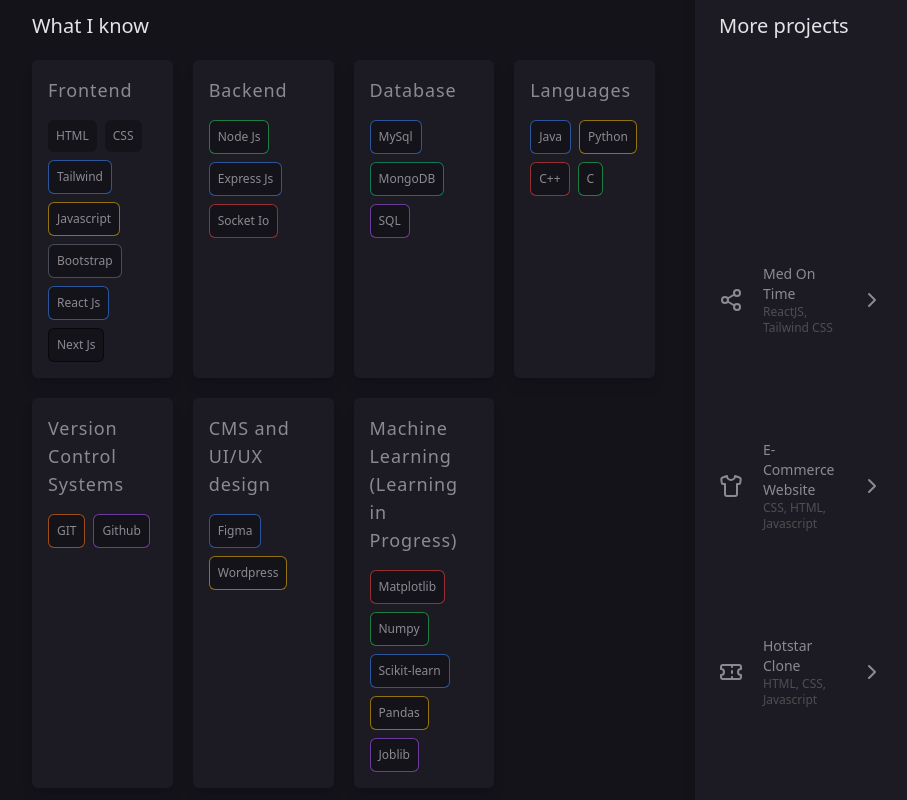
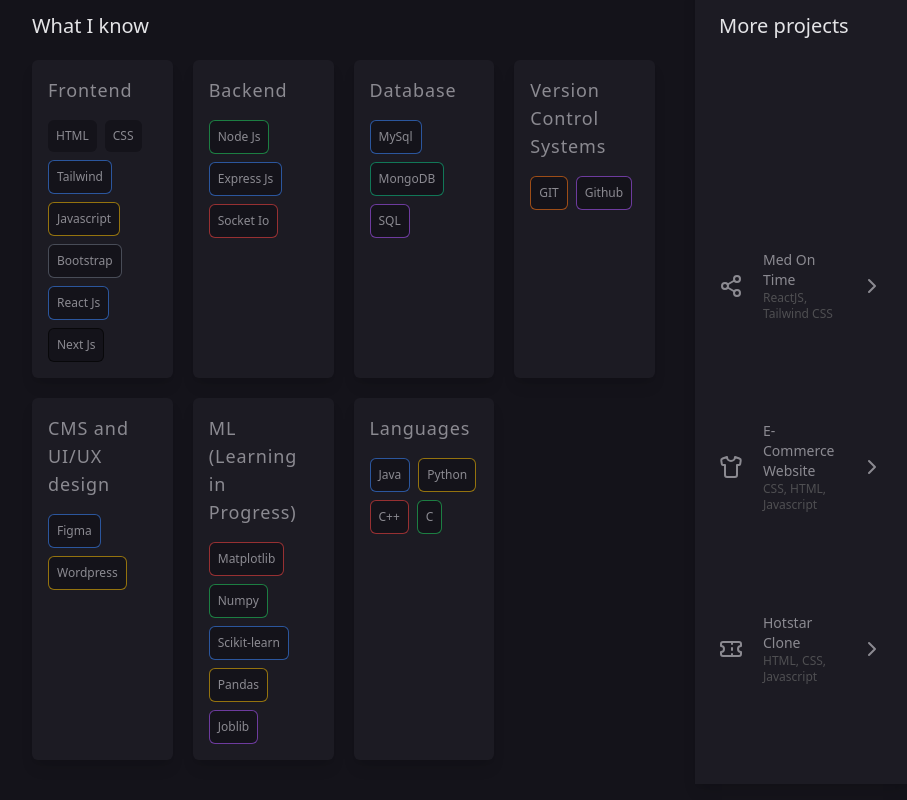
Before and after one commit to SagnikPal-7/My-Portfolio, a Next.js app: page / in a window 1280 px wide. Shown: the part 600-1400 px from the top of the page, without its empty margins (332-1239 px from the left). Built offline with nearby package versions, Linux system fonts and the light colour scheme.

Commit message:
position update tech stcks

```diff
--- a/src/components/TechStack.tsx
+++ b/src/components/TechStack.tsx
@@ -42,16 +42,6 @@
           ]}
         />
         <TechCard
-          title="Languages"
-          classaName="bg-[#e0558a]"
-          tech={[
-            "Java",
-            "Python",
-            "C++",
-            "C" /*'PostgreSQL', 'Redis', 'Elastic Search'*/,
-          ]}
-        />
-        <TechCard
           title="Version Control Systems"
           classaName="bg-[#e0558a]"
           tech={["GIT", "Github" /*'PostgreSQL', 'Redis', 'Elastic Search'*/]}
@@ -66,15 +56,24 @@
           ]}
         />
         <TechCard
-          title="Machine Learning (Learning in Progress)"
+          title="ML (Learning in Progress)"
           classaName="bg-[#e0558a]"
           tech={[
             "Matplotlib",
             "Numpy",
             "Scikit-learn",
-
             "Pandas",
             "Joblib" /*'PostgreSQL', 'Redis', 'Elastic Search'*/,
+          ]}
+        />
+        <TechCard
+          title="Languages"
+          classaName="bg-[#e0558a]"
+          tech={[
+            "Java",
+            "Python",
+            "C++",
+            "C" /*'PostgreSQL', 'Redis', 'Elastic Search'*/,
           ]}
         />
       </div>
```
